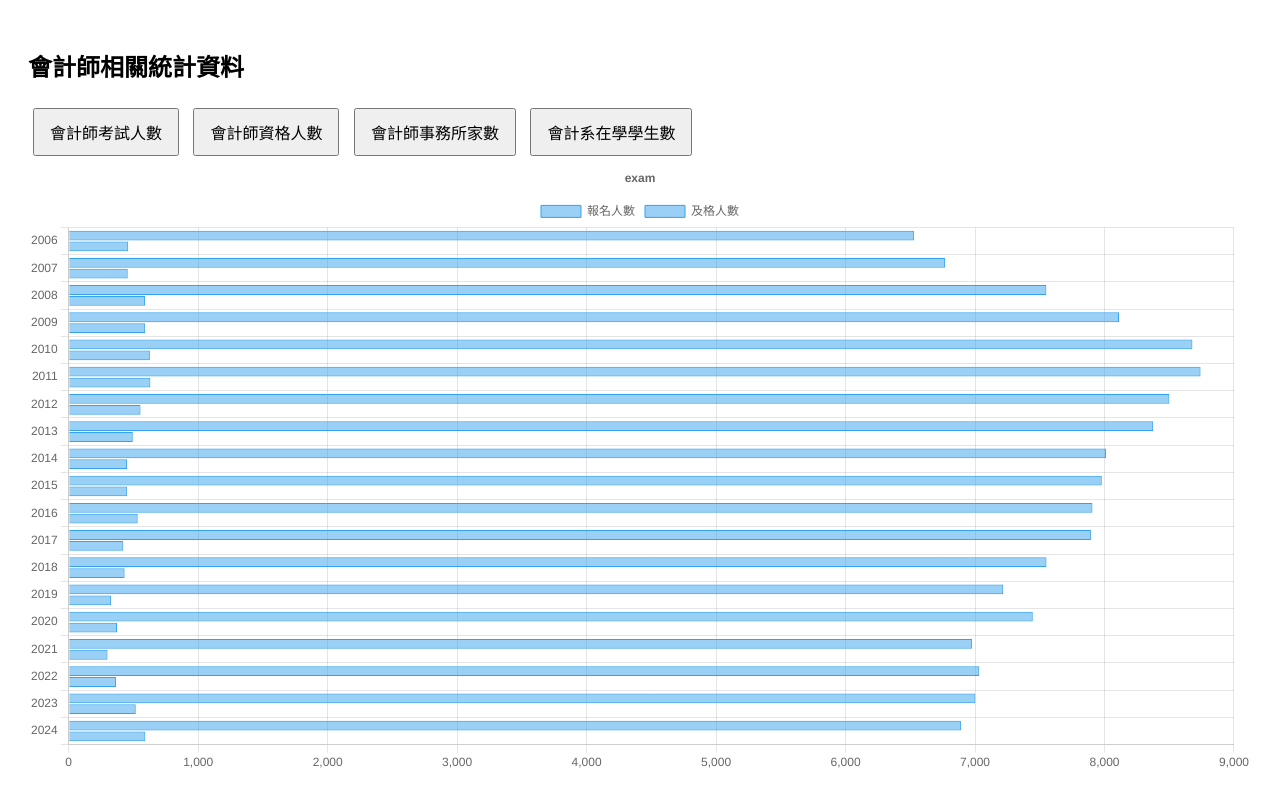
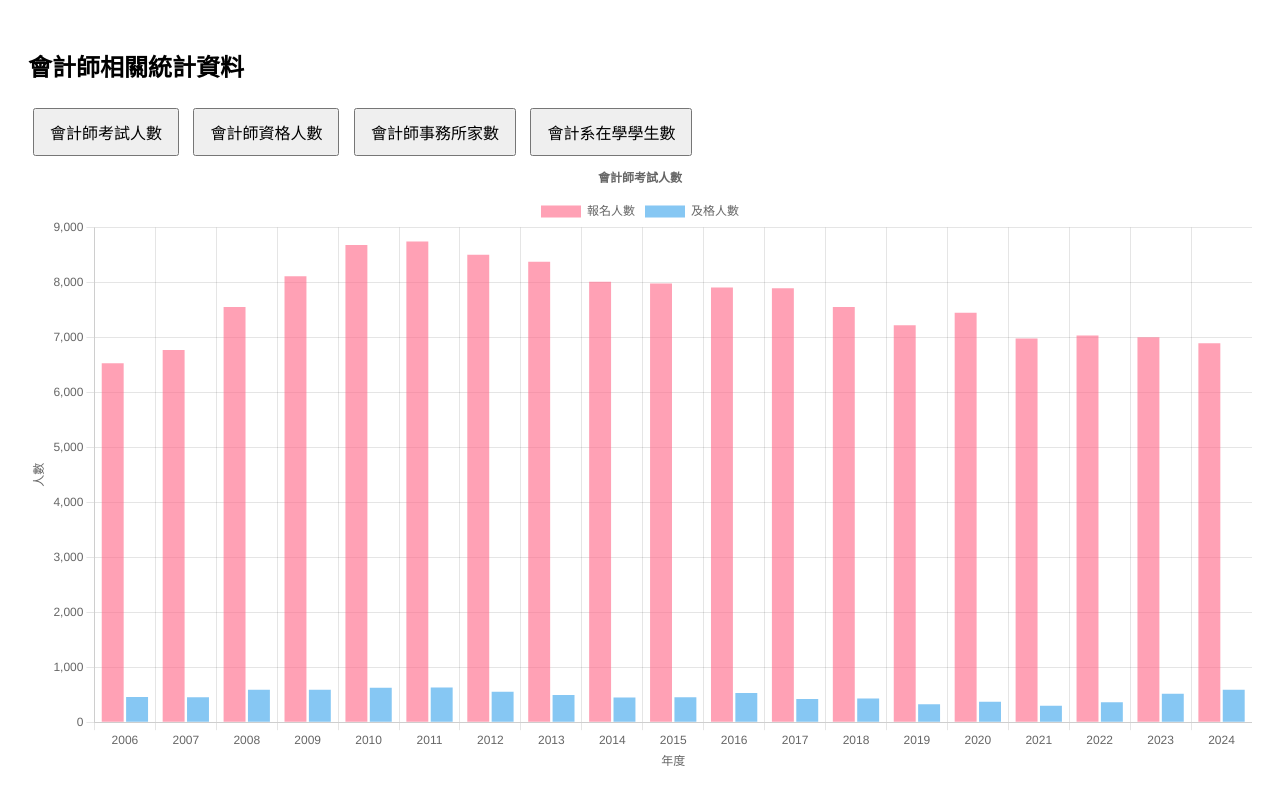
Before and after one commit to LiShingHan/AcctInfo, a plain HTML site: page index.html in a window 1280 px wide. Drawn offline with nearby package versions, Linux system fonts and the light colour scheme.

Commit message:
Update index.html

```diff
--- a/index.html
+++ b/index.html
@@ -26,17 +26,28 @@
     const ctx = document.getElementById('myChart').getContext('2d');
     let chart;
 
+    const colorPool = [
+      'rgba(255, 99, 132, 0.6)',
+      'rgba(54, 162, 235, 0.6)',
+      'rgba(255, 206, 86, 0.6)',
+      'rgba(75, 192, 192, 0.6)',
+      'rgba(153, 102, 255, 0.6)',
+      'rgba(255, 159, 64, 0.6)'
+    ];
+
     const dataSets = {
       exam: {
         labels: [2006,2007,2008,2009,2010,2011,2012,2013,2014,2015,2016,2017,2018,2019,2020,2021,2022,2023,2024],
         datasets: [
           {
             label: '報名人數',
-            data: [6528,6769,7551,8112,8679,8742,8501,8376,8012,7979,7907,7895,7552,7218,7446,6978,7033,7003,6891]
+            data: [6528,6769,7551,8112,8679,8742,8501,8376,8012,7979,7907,7895,7552,7218,7446,6978,7033,7003,6891],
+            backgroundColor: colorPool[0]
           },
           {
             label: '及格人數',
-            data: [460,456,590,591,627,631,555,495,451,452,533,422,432,328,373,300,365,518,592]
+            data: [460,456,590,591,627,631,555,495,451,452,533,422,432,328,373,300,365,518,592],
+            backgroundColor: colorPool[1]
           }
         ]
       },
@@ -45,67 +56,85 @@
         datasets: [
           {
             label: '核准簽證公司發行公司者',
-            data: [745,745,732,711,703,676,699,709,692]
+            data: [745,745,732,711,703,676,699,709,692],
+            backgroundColor: colorPool[0]
           },
           {
             label: '執業會計師',
-            data: [3704,3758,3396,3471,3548,3651,3754,3883,4004]
+            data: [3704,3758,3396,3471,3548,3651,3754,3883,4004],
+            backgroundColor: colorPool[1]
           },
           {
             label: '未執業者',
-            data: [3256,3420,4036,4154,4315,4458,4581,4669,4795]
+            data: [3256,3420,4036,4154,4315,4458,4581,4669,4795],
+            backgroundColor: colorPool[2]
           }
         ]
       },
       firm: {
         labels: [2015,2016,2017,2018,2019,2020,2021,2022,2023],
         datasets: [
-          { label: '個人事務所', data: [1524,1560,1515,1543,1578,1638,1683,1717,1750] },
-          { label: '聯合事務所', data: [405,427,411,431,437,436,449,469,493] },
-          { label: '合署事務所', data: [51,47,46,35,33,37,37,39,40] },
-          { label: '法人事務所', data: [0,0,0,0,0,1,1,1,1] }
+          { label: '個人事務所', data: [1524,1560,1515,1543,1578,1638,1683,1717,1750], backgroundColor: colorPool[0] },
+          { label: '聯合事務所', data: [405,427,411,431,437,436,449,469,493], backgroundColor: colorPool[1] },
+          { label: '合署事務所', data: [51,47,46,35,33,37,37,39,40], backgroundColor: colorPool[2] },
+          { label: '法人事務所', data: [0,0,0,0,0,1,1,1,1], backgroundColor: colorPool[3] }
         ]
       },
       student: {
         labels: [2012,2013,2014,2015,2016,2017,2018,2019,2020,2021,2022,2023],
         datasets: [
-          { label: '學士班(日間)', data: [17249,17143,16971,16791,16325,15727,15387,15068,14806,14538,13820,12956] },
-          { label: '學士班(進修)', data: [2213,1898,1594,1492,1266,1185,1094,995,991,927,787,711] },
-          { label: '五專', data: [1135,1095,1068,1009,995,976,969,929,896,884,896,865] },
-          { label: '碩士班(日間)', data: [1191,1215,1326,1280,1297,1280,1241,1254,1249,1252,1270,1217] },
-          { label: '碩士在職專班', data: [776,789,758,632,678,585,575,565,606,593,574,542] },
-          { label: '博士班', data: [121,108,115,87,94,89,76,74,77,75,70,63] }
+          { label: '學士班(日間)', data: [17249,17143,16971,16791,16325,15727,15387,15068,14806,14538,13820,12956], backgroundColor: colorPool[0] },
+          { label: '學士班(進修)', data: [2213,1898,1594,1492,1266,1185,1094,995,991,927,787,711], backgroundColor: colorPool[1] },
+          { label: '五專', data: [1135,1095,1068,1009,995,976,969,929,896,884,896,865], backgroundColor: colorPool[2] },
+          { label: '碩士班(日間)', data: [1191,1215,1326,1280,1297,1280,1241,1254,1249,1252,1270,1217], backgroundColor: colorPool[3] },
+          { label: '碩士在職專班', data: [776,789,758,632,678,585,575,565,606,593,574,542], backgroundColor: colorPool[4] },
+          { label: '博士班', data: [121,108,115,87,94,89,76,74,77,75,70,63], backgroundColor: colorPool[5] }
         ]
       }
     };
 
 function showChart(type) {
-      const config = {
+  if (chart) chart.destroy();
+
+  // 判斷是否需要顯示為堆疊圖（stacked bar）
+  const isStacked = (type === 'firm' || type === 'student');
+
+  chart = new Chart(ctx, {
     type: 'bar',
     data: {
       labels: dataSets[type].labels,
-          datasets: dataSets[type].datasets.map(set => ({
-            ...set,
-            backgroundColor: 'rgba(54, 162, 235, 0.5)',
-            borderColor: 'rgba(54, 162, 235, 1)',
-            borderWidth: 1
-          }))
+      datasets: dataSets[type].datasets
     },
     options: {
       responsive: true,
-          indexAxis: 'y',
       plugins: {
         legend: { position: 'top' },
-            title: { display: true, text: type }
+        title: { display: true, text: getTitle(type) }
       },
       scales: {
-            x: { beginAtZero: true }
+        x: {
+          stacked: isStacked, // 水平軸是否堆疊
+          title: { display: true, text: '年度' }
+        },
+        y: {
+          beginAtZero: true,
+          stacked: isStacked, // 垂直軸是否堆疊
+          title: { display: true, text: '人數' }
         }
       }
-      };
+    }
+  });
+}
 
-      if (chart) chart.destroy();
-      chart = new Chart(ctx, config);
+// 顯示中文圖表標題
+function getTitle(type) {
+  switch(type) {
+    case 'exam': return '會計師考試人數';
+    case 'cert': return '會計師資格人數';
+    case 'firm': return '會計師事務所家數';
+    case 'student': return '會計系在學學生數';
+    default: return '';
+  }
 }
 
     showChart('exam'); // 預設顯示第一頁
```
Lines whose indentation alone changed are shown as unchanged.
